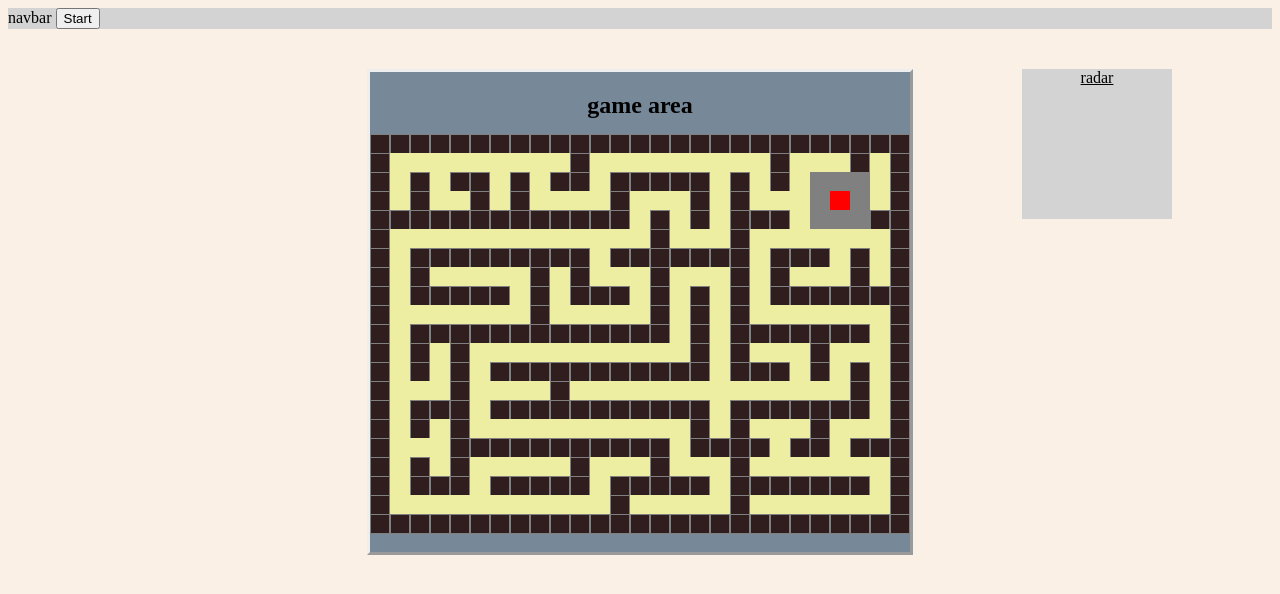
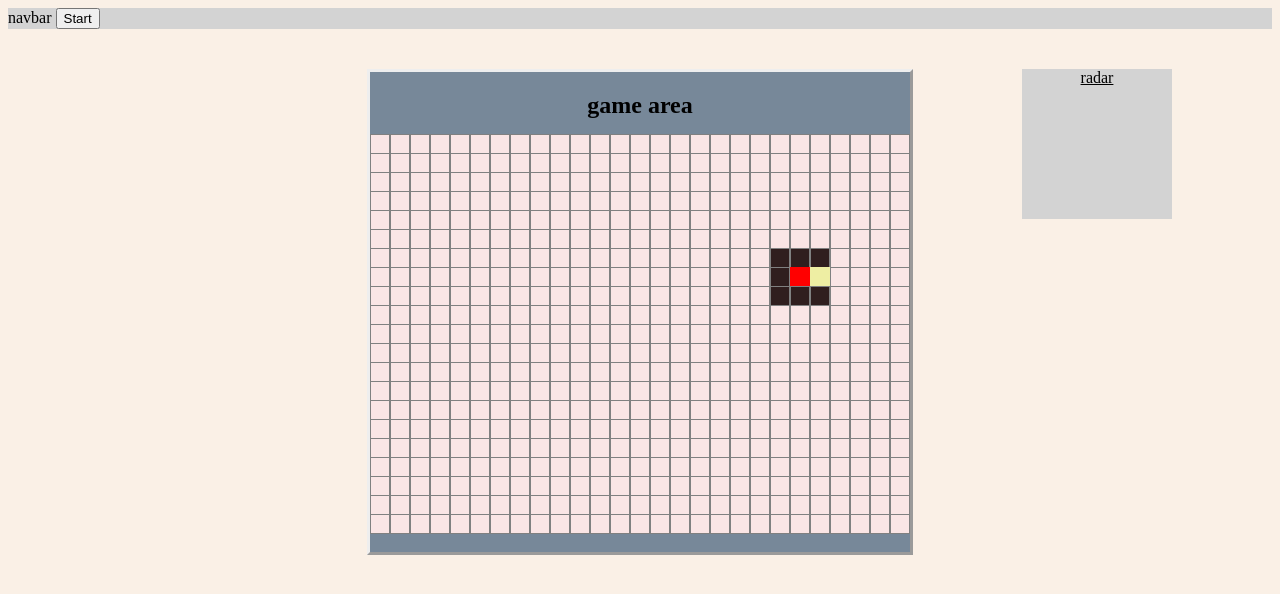
Before and after one commit to kpawel-29/DynamicznyLabirynt, a website: page public/index.html in a window 1280 px wide. Both pictures are taken after a click on the button "Start". Drawn offline with nearby package versions, Linux system fonts and the light colour scheme.

Commit message:
poruszanie się po labiryncie już działa

```diff
--- a/public/css/index.css
+++ b/public/css/index.css
@@ -39,7 +39,17 @@ margin-top: -5px;
 border-color: green;
 border-width: 1px */;
 }
-
+.h{
+display: inline-block;
+background-color: rgb(250, 229, 229);
+padding: 0;
+width: 18px;
+height: 18px;
+margin-top: -5px;
+border-style: solid;
+border-width: 1px;
+border-color: grey;
+}
 
 .radar{
 display: block;
--- a/public/js/index.js
+++ b/public/js/index.js
@@ -3,7 +3,8 @@ $(document).ready(function(){
 var startBtn = $('#startbtn'),
     gameArea = $('#gamearea'),
     playerPosition,
-    pressedKey;
+    pressedKey,
+    rand;
 
 var labiryntFloors = [/*14,*/28,29,30,31,32,33,34,35,36,38,39,40,41,42,43,44,45,46,48,49,50,52,
 55,57,60,62,65,71,73,75,77,79,82,84,85,87,89,90,91,92,94,95,96,98,100,101,102,104,105,106,121,123,125,129,136,137,138,139,140,141,142,143,144,145,
@@ -17,60 +18,87 @@ var labiryntFloors = [/*14,*/28,29,30,31,32,33,34,35,36,38,39,40,41,42,43,44,45,
 startBtn.on('click', function(){
     for (var i = 0; i < 567; i++) {
         if (isInArray(i, labiryntFloors)) {
-            gameArea.append('<div class="f" data-id='+i+'></div>');
+            gameArea.append('<div class="h" data-id='+i+'></div>');
             //daj obrazek podlogi
         } else{
-            gameArea.append('<div class="w" data-id='+i+'></div>');
+            gameArea.append('<div class="h" data-id='+i+'></div>');
             //daj obrazek sciany
         };
-        //wstaw koniec linii
-        if (i>10 && i%27==0) {
-            //gameArea.append("<br />");
-        }
     };
-    setPlayerPosition();
+    setPlayerFirstPosition();
 });
 
 
 $('body').bind('keypress', function(e) {
     if(e.keyCode==119){//w
-        pressedKey = 'w';
+        movePlayer('w');
     }else if(e.keyCode==115){//s
-        pressedKey = 's';
+        movePlayer('s');
     }else if(e.keyCode==97){//a
-        pressedKey = 'a';
+        movePlayer('a');
     }else if(e.keyCode==100){//d
-        pressedKey = 'd';
+        movePlayer('d');
     }
 });
 
+var movePlayer = function(key) {
+    var position = gameArea.find('.p').data('id');
+    if (key == 'w') {
+        if (isInArray(position-27, labiryntFloors)) {
+            changeBackground('p',position);
+            position -= 27;
+            gameArea.find('.f[data-id="'+position+'"]').removeClass('f').addClass('p');
+            showAreaNearPlayer(position);
+        };
+    } else if (key == 's') {
+        if (isInArray(position+27, labiryntFloors)) {
+            changeBackground('p',position);
+            position += 27;
+            gameArea.find('.f[data-id="'+position+'"]').removeClass('f').addClass('p');
+            showAreaNearPlayer(position);
+        };
+    } else if (key == 'a') {
+        if (isInArray(position-1, labiryntFloors)) {
+            changeBackground('p',position);
+            position -= 1;
+            gameArea.find('.f[data-id="'+position+'"]').removeClass('f').addClass('p');
+            showAreaNearPlayer(position);
+        };
+    } else if (key == 'd') {
+        if (isInArray(position+1, labiryntFloors)) {
+            changeBackground('p',position);
+            position += 1;
+            gameArea.find('.f[data-id="'+position+'"]').removeClass('f').addClass('p');
+            showAreaNearPlayer(position);
+        };
+    };
+};
 
-var setPlayerPosition = function() {
-    var rand = labiryntFloors.randomElement();
-    playerPosition = gameArea.find('.f[data-id="'+rand+'"]');
-    playerPosition.removeClass('f').addClass('p');
+var setPlayerFirstPosition = function() {
+    rand = labiryntFloors.randomElement();
+    playerPosition = gameArea.find('.h[data-id="'+rand+'"]');
+    playerPosition.removeClass('h').addClass('p');
     showAreaNearPlayer(rand);
 };
 
+var changeBackground = function(selector, position) {
+    if (isInArray(position, labiryntFloors)) {
+      gameArea.find('.'+selector+'[data-id="'+(position)+'"]').removeClass(selector).addClass('f');
+    } else{
+        gameArea.find('.'+selector+'[data-id="'+(position)+'"]').removeClass(selector).addClass('w');
+    };
+
+};
+
 var showAreaNearPlayer = function(position) {
-    gameArea.find('.f[data-id="'+(position+1)+'"]').css("background-color", "grey");
-    gameArea.find('.f[data-id="'+(position-1)+'"]').css("background-color", "grey");
-    gameArea.find('.f[data-id="'+(position+27)+'"]').css("background-color", "grey");
-    gameArea.find('.f[data-id="'+(position+26)+'"]').css("background-color", "grey");
-    gameArea.find('.f[data-id="'+(position+28)+'"]').css("background-color", "grey");
-    gameArea.find('.f[data-id="'+(position-26)+'"]').css("background-color", "grey");
-    gameArea.find('.f[data-id="'+(position-27)+'"]').css("background-color", "grey");
-    gameArea.find('.f[data-id="'+(position-28)+'"]').css("background-color", "grey");
-
-    gameArea.find('.w[data-id="'+(position+1)+'"]').css("background-color", "grey");
-    gameArea.find('.w[data-id="'+(position-1)+'"]').css("background-color", "grey");
-    gameArea.find('.w[data-id="'+(position+27)+'"]').css("background-color", "grey");
-    gameArea.find('.w[data-id="'+(position+26)+'"]').css("background-color", "grey");
-    gameArea.find('.w[data-id="'+(position+28)+'"]').css("background-color", "grey");
-    gameArea.find('.w[data-id="'+(position-26)+'"]').css("background-color", "grey");
-    gameArea.find('.w[data-id="'+(position-27)+'"]').css("background-color", "grey");
-    gameArea.find('.w[data-id="'+(position-28)+'"]').css("background-color", "grey");
-
+    changeBackground('h',position+1);
+    changeBackground('h',position-1);
+    changeBackground('h',position+27);
+    changeBackground('h',position+26);
+    changeBackground('h',position+28);
+    changeBackground('h',position-26);
+    changeBackground('h',position-27);
+    changeBackground('h',position-28);
 };
 
 Array.prototype.randomElement = function () {
```
